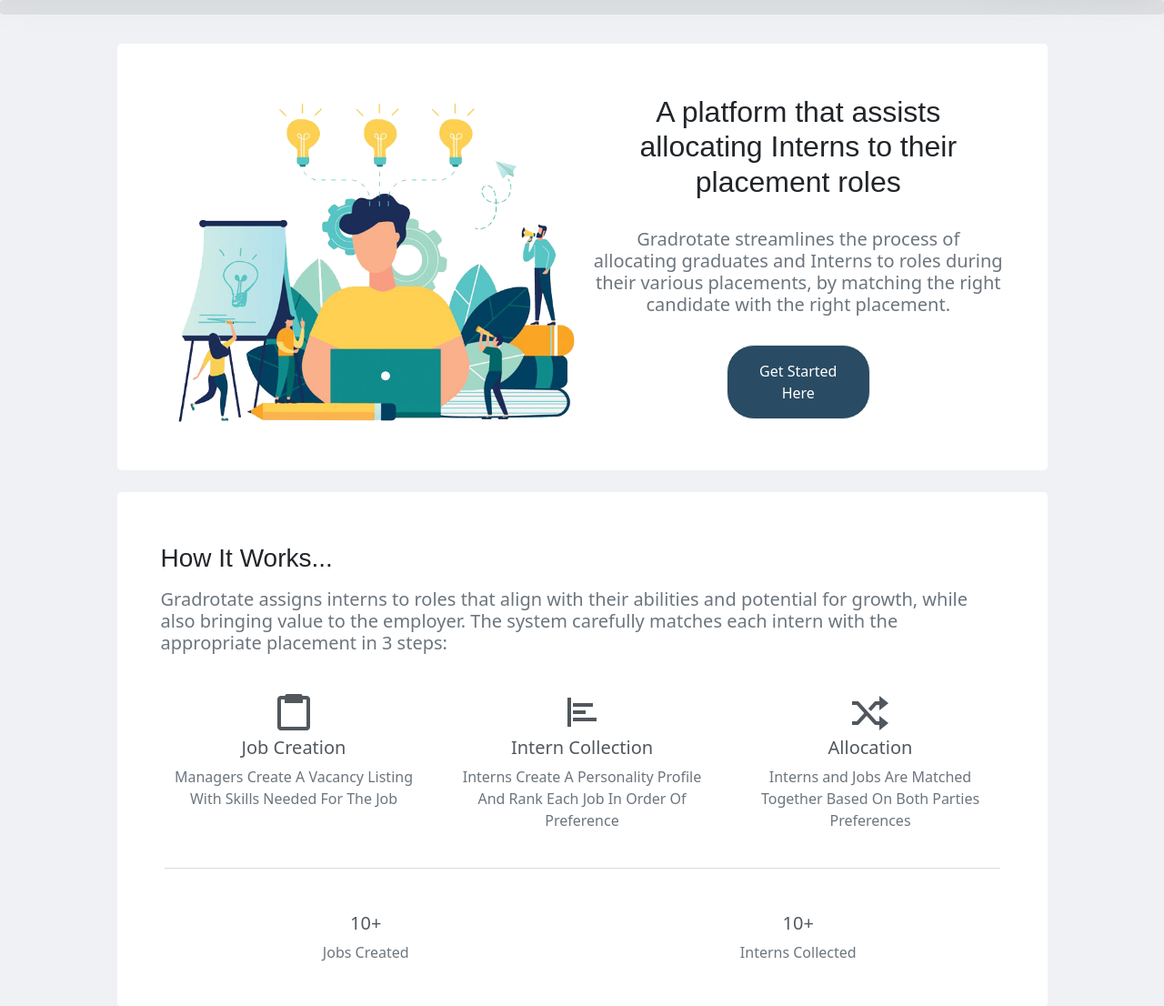
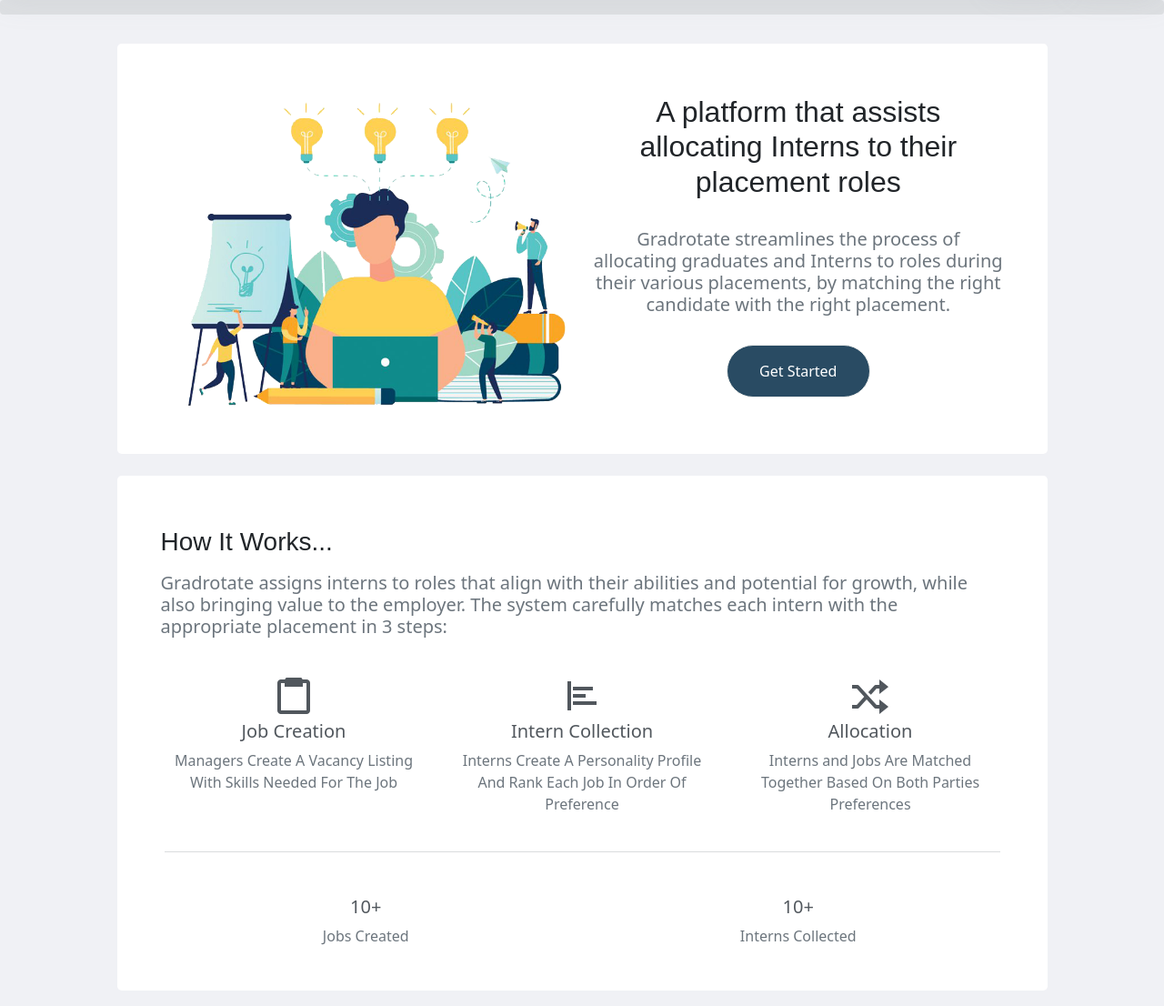
Before and after one commit to jonny-dain/Gradrotate, a Django app: page / in a window 1280 px wide. Shown: the part 65-1171 px from the top of the page at 91% size. Run offline with Django 4.2, Linux system fonts and the light colour scheme; tables that the repository leaves empty hold one stand-in row (values such as "Sample post"); some libraries are stand-ins or nearby versions; some web fonts are replaced.

Commit message:
Small styling changes again

```diff
--- a/accounts/templates/accounts/homepage.html
+++ b/accounts/templates/accounts/homepage.html
@@ -64,7 +64,7 @@
 
                                     <div class="col-md-5 col-lg-6 col-xl-5 d-flex justify-content-center ">
 
-                                            <a href="../../login" class="save-button p-3 m-2" style="display: block;text-decoration:none; top: 10px;width: 230px;">Get Started Here</a>
+                                            <a href="../../login" class="save-button p-3 m-2" style="display: block;text-decoration:none; top: 10px;width: 230px;">Get Started</a>
 
 
 
--- a/static/css/style.css
+++ b/static/css/style.css
@@ -541,6 +541,10 @@ a.active, a:hover{
   background-color: #4D697D;
   color: white;
 }
+.toggle-create-skills-button:hover{
+  background-color: #4D697D;
+  color: white;
+}
 
 
 .skill-bar{
```
